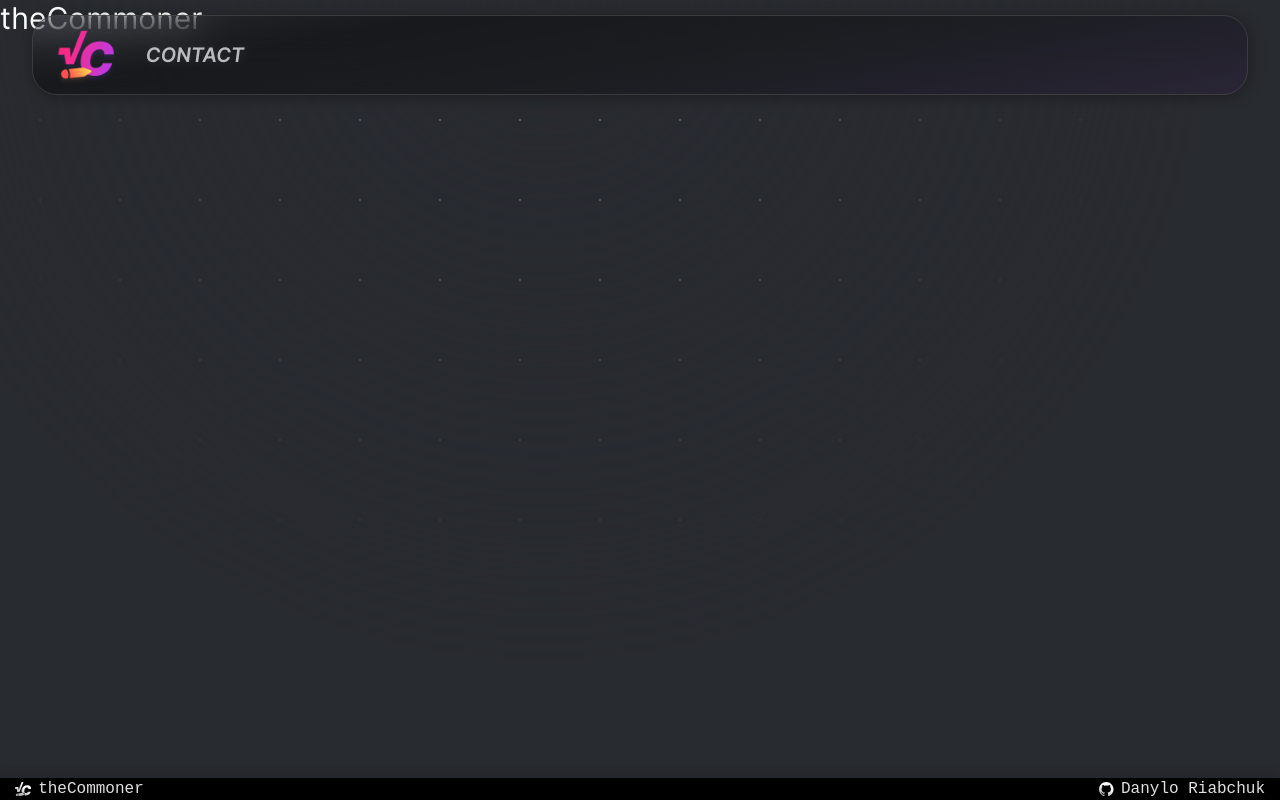
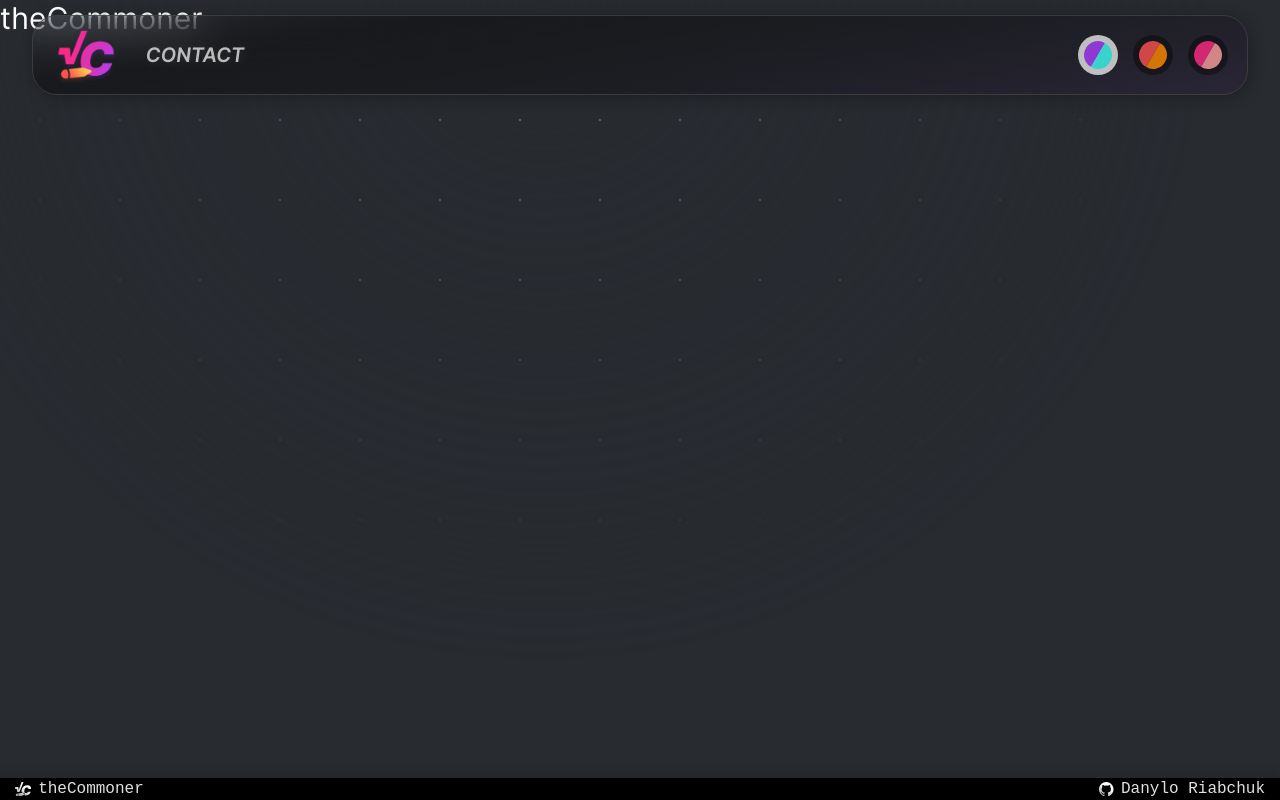
Before and after one commit to wecreus/theCommoner-next, a Next.js app: page / in a window 1280 px wide. Shown: the top 800 px of the page. Built offline with nearby package versions, Linux system fonts and the light colour scheme.

Commit message:
feat: themeSwitcher from theCommoner

```diff
--- a/app/layout.tsx
+++ b/app/layout.tsx
@@ -1,8 +1,9 @@
 import type { Metadata } from "next";
-import Footer from "@/app/ui/footer/footer";
-import Header from "@/app/ui/header/header";
+import Footer from "@/app/ui/footer/Footer";
+import Header from "@/app/ui/header/Header";
 import localFont from "next/font/local";
 import StoreProvider from "./StoreProvider";
+import ThemeProvider from "./ui/ThemeProvider";
 import "./globals.scss";
 
 // https://stackoverflow.com/questions/78636740/how-to-specify-font-slant-slnt-when-using-nextjs
@@ -29,9 +30,11 @@ export default function RootLayout({
         /> */}
         </head>
         <body className={`theme1 ${inter.className}`}>
-          <Header />
-          {children}
-          <Footer />
+          <ThemeProvider>
+            <Header />
+            {children}
+            <Footer />
+          </ThemeProvider>
         </body>
       </html>
     </StoreProvider>
--- a/app/page.tsx
+++ b/app/page.tsx
@@ -1,6 +1,6 @@
 export default function Home() {
   return (
-    <main className="theme1">
+    <div >
       theCommoner
       <br />
       <br />
@@ -35,6 +35,6 @@ export default function Home() {
       <br />
       <br />
       <br /> sdjkf
-    </main>
+    </div>
   );
 }
--- /dev/null
+++ b/app/ui/ThemeProvider.tsx
@@ -0,0 +1,34 @@
+"use client";
+
+import { memo, useEffect, useState } from "react";
+import { updateTheme } from "@/lib/features/theme/themeSlice";
+import { useAppSelector, useAppDispatch } from "@/lib/hooks";
+
+// memo() ?
+const ThemeProvider = ({ children }: { children: React.ReactNode }) => {
+  const storeTheme = useAppSelector((store) => store.theme.storedTheme);
+  const [currentTheme, setCurrentTheme] = useState<number>(0);
+  const dispatch = useAppDispatch();
+
+  useEffect(() => {
+    const localTheme = localStorage.getItem("theme");
+    // if it exists in localstorage
+    if (localTheme !== null) {
+      dispatch(
+        updateTheme({
+          theme: JSON.parse(localTheme),
+        })
+      );
+    }
+  }, [dispatch]);
+
+  // when redux value changes update state
+  useEffect(() => {
+    setCurrentTheme(storeTheme);
+    localStorage.setItem("theme", String(storeTheme));
+  }, [storeTheme]);
+
+  return <main className={`theme${currentTheme + 1}`}>{children}</main>;
+};
+
+export default ThemeProvider;
--- /dev/null
+++ b/app/ui/ThemeSwitcher.tsx
@@ -0,0 +1,56 @@
+"use client";
+
+import HalfCircle from "@/public/icons/halfCircle.svg";
+import { useAppSelector, useAppDispatch } from "@/lib/hooks";
+import { updateTheme } from "@/lib/features/theme/themeSlice";
+import style from "@/styles/exports.module.scss";
+import clsx from "clsx";
+
+
+const getTotalThemes = (themes: React.CSSProperties): number => {
+  const keys = Object.keys(themes);
+
+  if(!keys[0]) {
+    return 0;
+  }
+
+  return Number(keys[0].replace("totalThemes", ""));
+}
+
+// memo ?
+const ThemeList = () => {
+  const dispatch = useAppDispatch();
+  const storeTheme = useAppSelector((store) => store.theme.storedTheme);
+
+  const updateStore = (theme: number) => {
+    dispatch(
+      updateTheme({
+        theme: theme,
+      })
+    );
+  };
+
+  return (
+    <div className="ThemeList-container">
+      {Array(getTotalThemes(style))
+        .fill(null)
+        .map((el, i) => {
+          return (
+            <div
+              className={clsx("ThemeList", {
+                [`theme${i + 1}`]: true,
+                "ThemeList--selected": i === storeTheme,
+              })}
+              key={"theme" + i}
+              onClick={() => updateStore(i)}
+            >
+              <HalfCircle className="ThemeList__theme ThemeList__theme--primary" />
+              <HalfCircle className="ThemeList__theme ThemeList__theme--secondary" />
+            </div>
+          );
+        })}
+    </div>
+  );
+};
+
+export default ThemeList;
--- a/app/ui/footer/footer.tsx
+++ b/app/ui/footer/footer.tsx
@@ -1,4 +1,4 @@
-import "./footer.scss";
+import "./Footer.scss";
 import Github from "@/public/icons/github.svg";
 import CommonerWhite from "@/public/icons/commonerwhite.svg";
 
--- a/app/ui/header/header.tsx
+++ b/app/ui/header/header.tsx
@@ -1,12 +1,12 @@
 "use client";
 
-import "./header.scss";
+import "./Header.scss";
 import Link from "next/link";
 import { useState, useEffect, useRef } from "react";
 import { useRouter } from "next/navigation";
 import clsx from "clsx";
 
-// import ThemeList from "./ThemeList/ThemeList";
+import ThemeSwitcher from "@/app/ui/ThemeSwitcher";
 
 const Header = () => {
   const [isScrolled, setIsScrolled] = useState(false);
@@ -52,7 +52,7 @@ const Header = () => {
           <Link href="/contact">contact</Link>
         </li>
       </ul>
-      {/* <ThemeList /> */}
+      <ThemeSwitcher />
     </header>
   );
 };
--- a/lib/features/theme/themeSlice.ts
+++ b/lib/features/theme/themeSlice.ts
@@ -2,18 +2,18 @@ import { createSlice } from "@reduxjs/toolkit";
 import type { PayloadAction } from "@reduxjs/toolkit";
 
 export interface ThemeSliceState {
-  storedTheme: null | string;
+  storedTheme: number;
 }
 
 const initialState: ThemeSliceState = {
-  storedTheme: null
+  storedTheme: 0
 };
 
 const themeSlice = createSlice({
   name: "theme",
   initialState,
   reducers: {
-    updateTheme: (state, action: PayloadAction<{ theme: string }>) => {
+    updateTheme: (state, action: PayloadAction<{ theme: number }>) => {
       state.storedTheme = action.payload.theme;
     },
   },
--- /dev/null
+++ b/styles/exports.module.scss
@@ -0,0 +1,6 @@
+// a hack for exporting variables while still using Turbopack
+// https://github.com/vercel/next.js/issues/61322
+
+.totalThemes#{length($themes)} {
+  color: red;
+}
```
Also changed, not shown: public/icons/halfCircle.svg (added).
